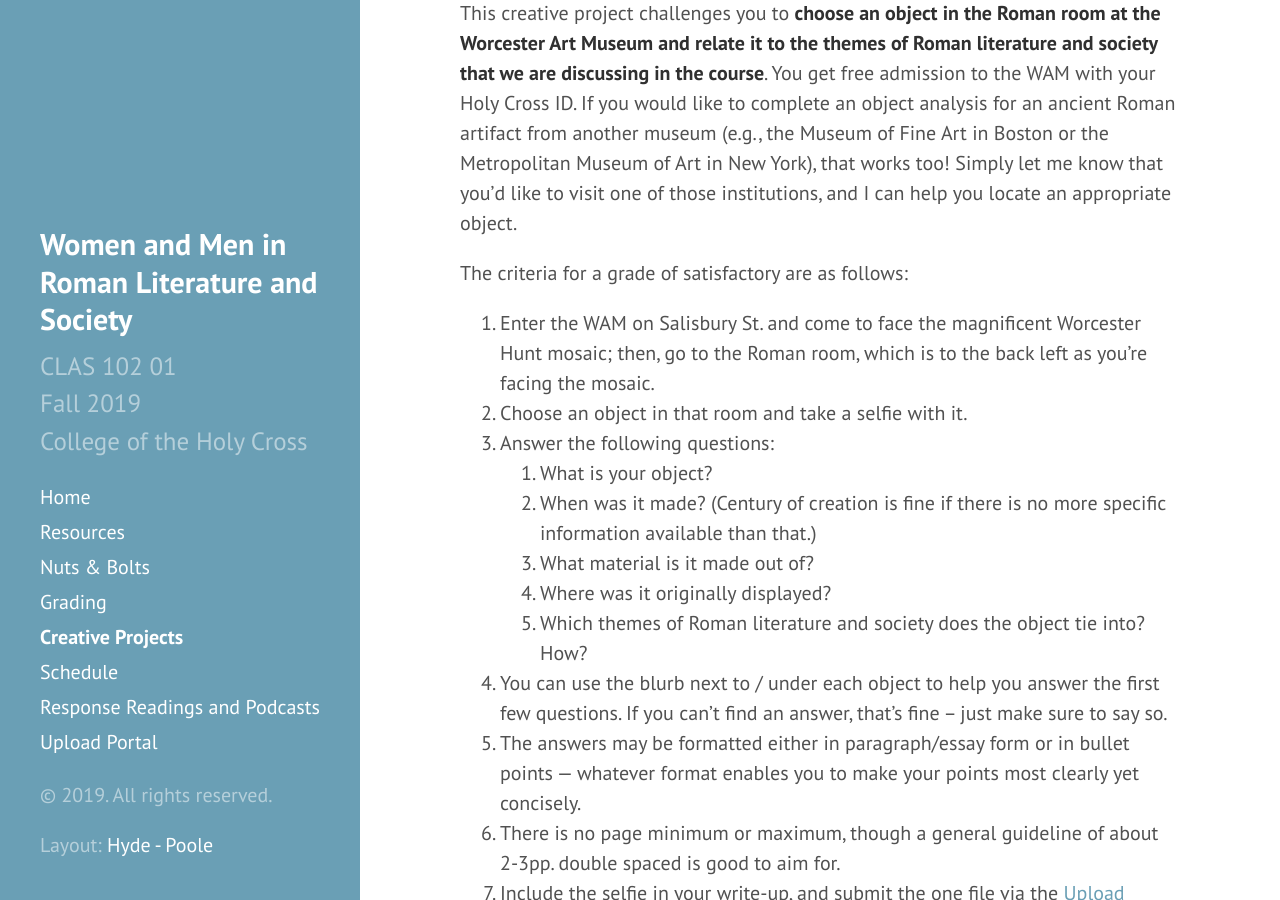
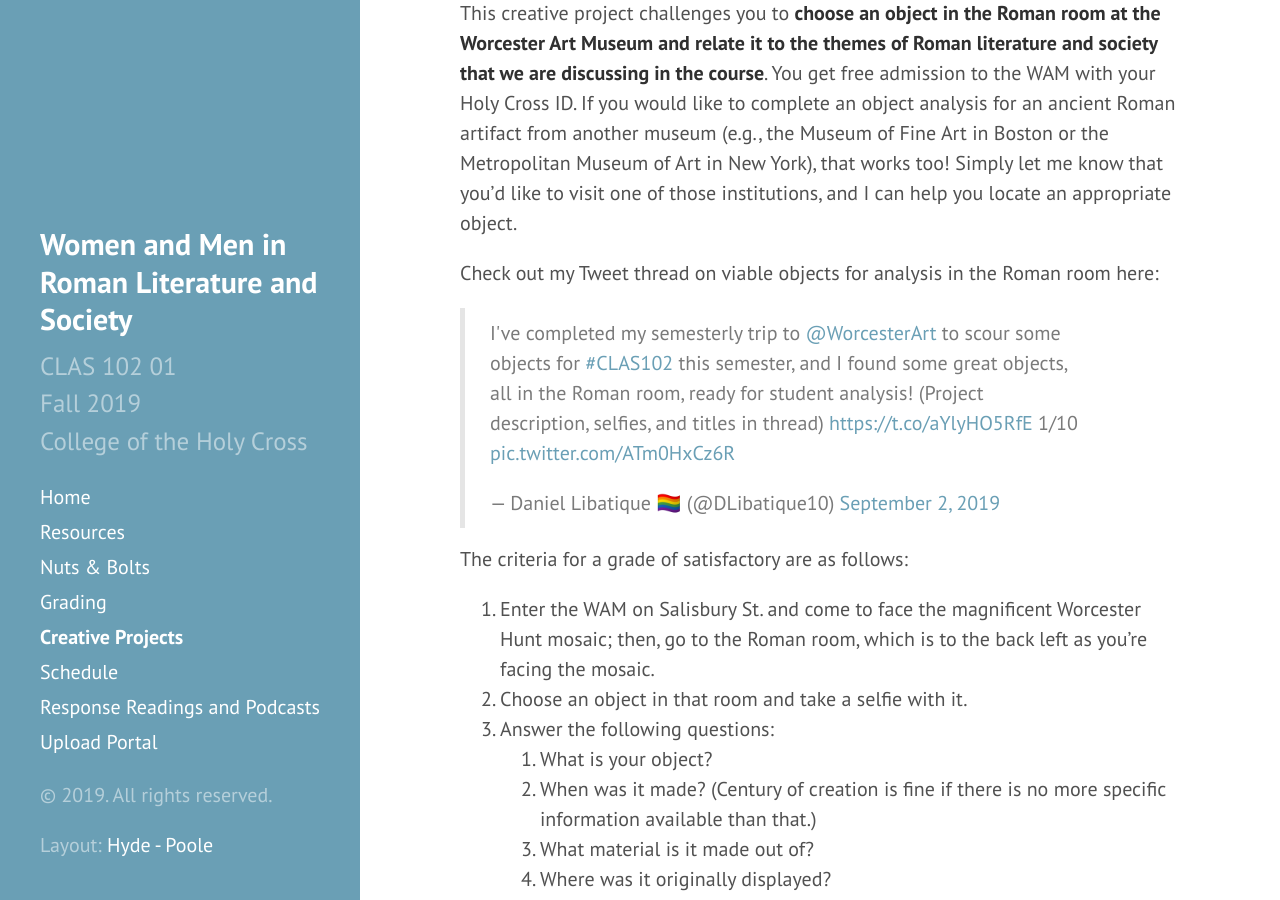
Before and after one commit to DLibatique/CLAS102-F19, a Jekyll site: the page built from _pages/5-creative.md, in a window 1280 px wide and 900 px high, scrolled down 3061 px. Built offline with Jekyll 4.4.1, drawn with Linux system fonts in a browser that asks for light colours; comment, search, counter and statistics services are not loaded.

Commit message:
added tweet thread to object analysis

```diff
--- a/_pages/5-creative.md
+++ b/_pages/5-creative.md
@@ -75,6 +75,10 @@ The grading rubric for this creative project can be found [here](https://drive.g
 ## <a name="oa">Creative Project 4: Selfie and Object Analysis.</a>
 
 This creative project challenges you to **choose an object in the Roman room at the Worcester Art Museum and relate it to the themes of Roman literature and society that we are discussing in the course**. You get free admission to the WAM with your Holy Cross ID. If you would like to complete an object analysis for an ancient Roman artifact from another museum (e.g., the Museum of Fine Art in Boston or the Metropolitan Museum of Art in New York), that works too! Simply let me know that you’d like to visit one of those institutions, and I can help you locate an appropriate object.
+
+Check out my Tweet thread on viable objects for analysis in the Roman room here:
+
+<blockquote class="twitter-tweet"><p lang="en" dir="ltr">I&#39;ve completed my semesterly trip to <a href="https://twitter.com/WorcesterArt?ref_src=twsrc%5Etfw">@WorcesterArt</a> to scour some objects for <a href="https://twitter.com/hashtag/CLAS102?src=hash&amp;ref_src=twsrc%5Etfw">#CLAS102</a> this semester, and I found some great objects, all in the Roman room, ready for student analysis! (Project description, selfies, and titles in thread) <a href="https://t.co/aYlyHO5RfE">https://t.co/aYlyHO5RfE</a> 1/10 <a href="https://t.co/ATm0HxCz6R">pic.twitter.com/ATm0HxCz6R</a></p>&mdash; Daniel Libatique 🏳️‍🌈 (@DLibatique10) <a href="https://twitter.com/DLibatique10/status/1168659654643240970?ref_src=twsrc%5Etfw">September 2, 2019</a></blockquote> <script async src="https://platform.twitter.com/widgets.js" charset="utf-8"></script>
 
 The criteria for a grade of satisfactory are as follows:
 1. Enter the WAM on Salisbury St. and come to face the magnificent Worcester Hunt mosaic; then, go to the Roman room, which is to the back left as you're facing the mosaic.
```
